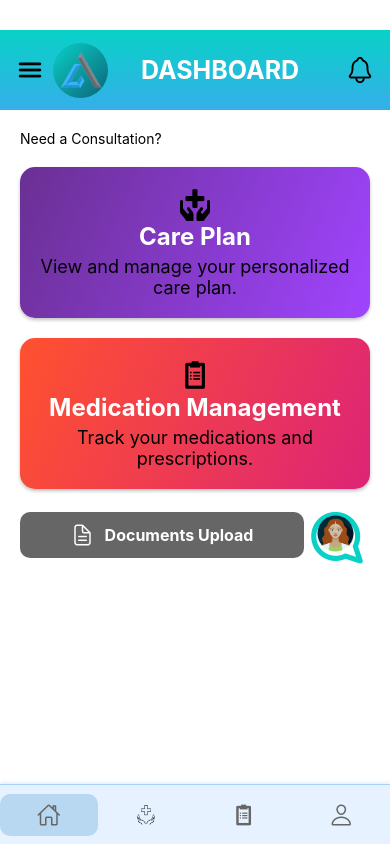
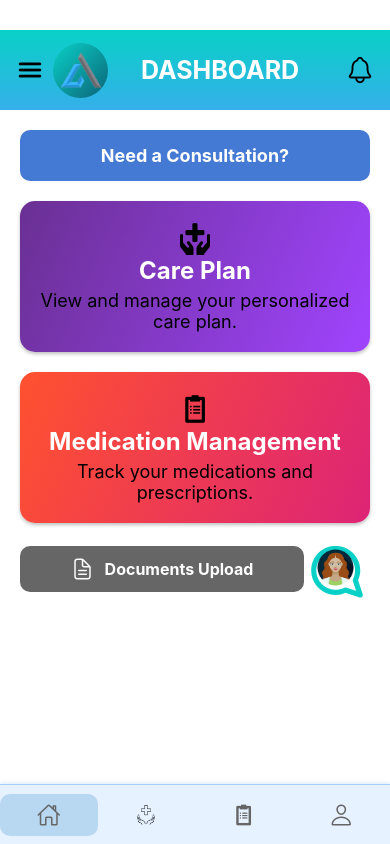
Before and after one commit to akindukodithuwakku/ATG-Mobile, a React Native app: screen /ClientDashboard in a window 390 px wide. Built offline with nearby package versions, Linux system fonts and the light colour scheme.

Commit message:
Update client dashboard till consultation button.

```diff
--- a/screens/ClientDashboard.js
+++ b/screens/ClientDashboard.js
@@ -1,4 +1,4 @@
-import React, { useState, useCallback  } from "react";
+import React, { useState, useCallback, useEffect  } from "react";
 import {
   View,
   Text,
@@ -31,6 +31,10 @@ const ClientDashboard = ({ navigation }) => {
 
   const navigateToChat = useCallback(() => {
     navigation.navigate("Chat");
+  }, [navigation]);
+
+  const navigateToReadiness = useCallback(() => {
+    navigation.navigate("Readiness");
   }, [navigation]);
 
   return (
@@ -95,14 +99,14 @@ const ClientDashboard = ({ navigation }) => {
         style={styles.scrollView}
         contentContainerStyle={styles.scrollContent}
       >
+        <TouchableOpacity
+          style={styles.consultationButton}
+          onPress={navigateToReadiness}
+        >
+          <Text style={styles.consultationButtonText}>Need a Consultation?</Text>
+        </TouchableOpacity>
         {/* Main Navigation Cards */}
         <View style={styles.cardContainer}>
-          <TouchableOpacity
-            style={styles.consultationButton}
-            onPress={() => navigation.navigate("Readiness")}
-          >
-            <Text style={styles.consultationButtonText}>Need a Consultation?</Text>
-          </TouchableOpacity>
           <TouchableOpacity
             style={styles.card}
             onPress={() => navigation.navigate("CarePlanC")}
@@ -240,6 +244,18 @@ const styles = StyleSheet.create({
     padding: 20,
     paddingBottom: 60,
   },
+  consultationButton: {
+    backgroundColor: "#4479D4",
+    paddingVertical: 15,
+    borderRadius: 10,
+    alignItems: 'center',
+    marginBottom: 20,
+  },
+  consultationButtonText: {
+    color: 'white',
+    fontSize: 18,
+    fontWeight: 'bold',
+  },
   cardContainer: {
     gap: 20,
   },
```
